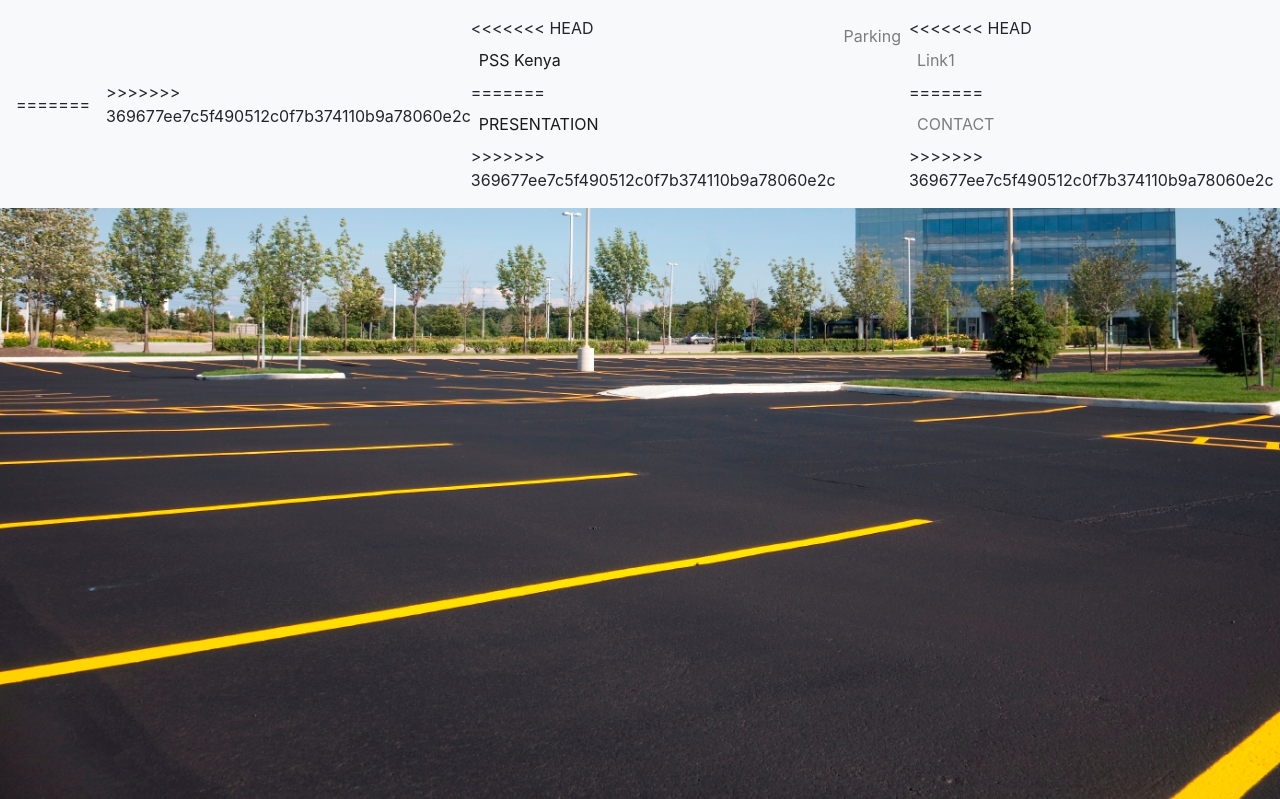
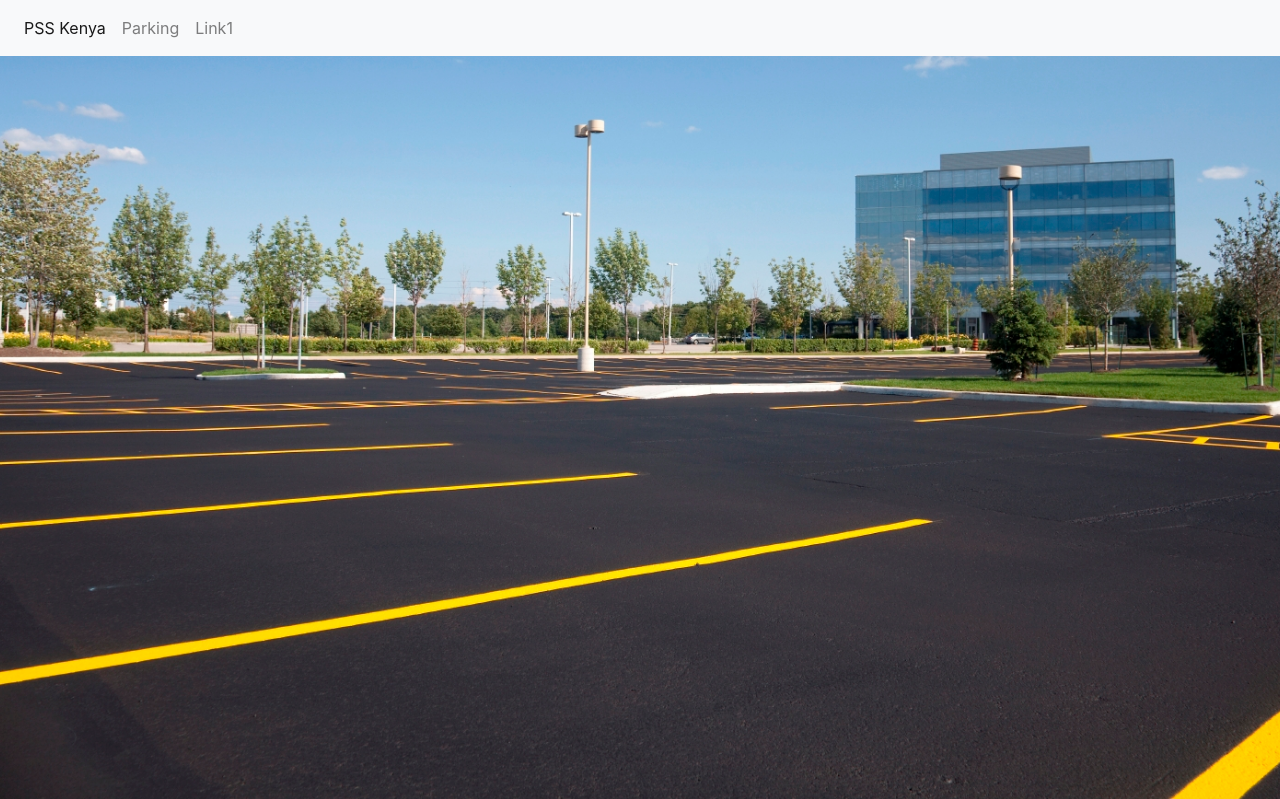
Before and after one commit to levy-jpg/PSS, a PHP site: page / in a window 1280 px wide. Shown: the top 799 px of the page. Run offline with PHP 8.4, Linux system fonts and the light colour scheme; data that the repository does not hold is empty.

Commit message:
changed navbar.php

```diff
--- a/static/includes/navbar.php
+++ b/static/includes/navbar.php
@@ -1,30 +1,18 @@
 <div class="wrapper">
-<<<<<<< HEAD
 <nav class="navbar navbar-expand-lg navbar-light bg-light fixed-top">
-=======
-<nav class="navbar navbar-expand-lg navbar-light bg-light">
->>>>>>> 369677ee7c5f490512c0f7b374110b9a78060e2c
   <button class="navbar-toggler" type="button" data-toggle="collapse" data-target="#navbarText" aria-controls="navbarText" aria-expanded="false" aria-label="Toggle navigation">
     <span class="navbar-toggler-icon"></span>
   </button>
   <div class="collapse navbar-collapse" id="navbarText">
     <ul class="navbar-nav mr-auto">
       <li class="nav-item active">
-<<<<<<< HEAD
         <a class="nav-link"  href="#">PSS Kenya<span class="sr-only">(current)</span></a>
-=======
-        <a class="nav-link" id="navA" href="#">PRESENTATION<span class="sr-only">(current)</span></a>
->>>>>>> 369677ee7c5f490512c0f7b374110b9a78060e2c
       </li>
       <li class="nav-item">
         <a class="nav-link" id="navB" href="#">Parking</a>
       </li>
       <li class="nav-item">
-<<<<<<< HEAD
         <a class="nav-link" id="navC" href="#">Link1</a>
-=======
-        <a class="nav-link" id="navC" href="#">CONTACT</a>
->>>>>>> 369677ee7c5f490512c0f7b374110b9a78060e2c
       </li>
     </ul>
     <span class="navbar-text">
@@ -32,7 +20,3 @@
   </div>
 </nav>
 </div>
-<<<<<<< HEAD
-=======
-<h1> TEST</h1>
->>>>>>> 369677ee7c5f490512c0f7b374110b9a78060e2c
```
